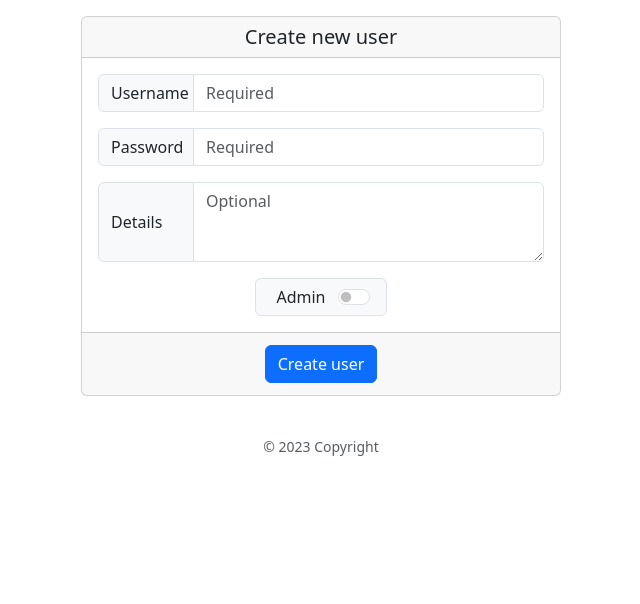
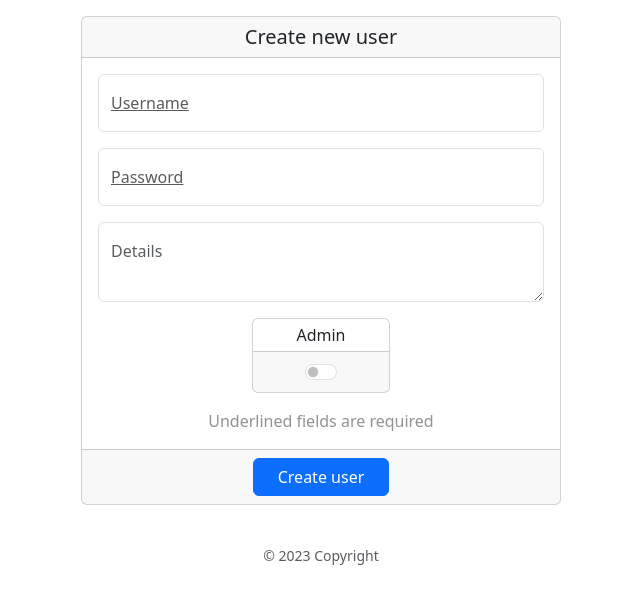
Before and after one commit to victorBuzdugan/ConsumablesTracker, a Flask app: page /user/new in a window 1280 px wide. Shown: the part 82-686 px from the top of the page, without its empty margins (319-959 px from the left). Run offline with Flask 3, Linux system fonts and the light colour scheme; a user stored in the database is signed in.

Commit message:
redesigned

```diff
--- a/blueprints/users/templates/users/new_user.html
+++ b/blueprints/users/templates/users/new_user.html
@@ -4,44 +4,55 @@
 
 {% block main %}
 
-<div class="card mx-auto" style="max-width: 30rem;">
-    <form class="" action="{{ url_for('users.new_user') }}" method="POST">
+<form method="POST">
+    {{ form.csrf_token }}
+
+    <div class="card mx-auto" style="max-width: 30rem;">
+
         <div class="card-header h5 py-2">
             Create new user
         </div>
 
         <div class="card-body">
-            {{ form.csrf_token }}
 
-            <div class="input-group mb-3">
-                <label class="input-group-text" style="width: 6rem;">{{ form.name.label.text }}</label>
-                {{ form.name(class="form-control", placeholder="Required", autocomplete="off") }}
+            <div class="form-floating mb-3">
+                {{ form.name }}
+                {{ form.name.label(class="text-decoration-underline") }}
             </div>
 
-            <div class="input-group mb-3">
-                <label class="input-group-text" style="width: 6rem;">{{ form.password.label.text }}</label>
-                {{ form.password(class="form-control", placeholder="Required") }}
+            <div class="form-floating mb-3">
+                {{ form.password }}
+                {{ form.password.label(class="text-decoration-underline") }}
             </div>
 
-            <div class="input-group mb-3">
-                <label class="input-group-text" style="width: 6rem;">{{ form.details.label.text }}</label>
-                {{ form.details(class="form-control", placeholder="Optional") }}
+            <div class="form-floating mb-3">
+                {{ form.details }}
+                {{ form.details.label }}
             </div>
 
-            <div class="input-group">
-                <div class="input-group-text mx-auto">
-                    <label class="px-2">{{ form.admin.label.text }}</label>
-                    <div class="form-switch">
-                        {{ form.admin(class="form-check-input", role="switch") }}
+            <div class="row row-cols-3 row-cols-md-3 g-1 g-md-3 mb-3">
+                <div class="col">
+                </div>
+                <div class="col">
+                    <div class="card h-100">
+                        <div class="card-body p-1">
+                            {{ form.admin.label }}
+                        </div>
+                        <div class="card-footer">
+                            <div class="form-switch">
+                                {{ form.admin }}
+                            </div>
+                        </div>
                     </div>
                 </div>
             </div>
+            <span class="text-body-tertiary">Underlined fields are required</span>
         </div>
 
         <div class="card-footer">
-            {{ form.submit(class="btn btn-primary my-1") }}
+            {{ form.submit }}
         </div>
-    </form>
-</div>
+    </div>
+</form>
 
 {% endblock %}
```
